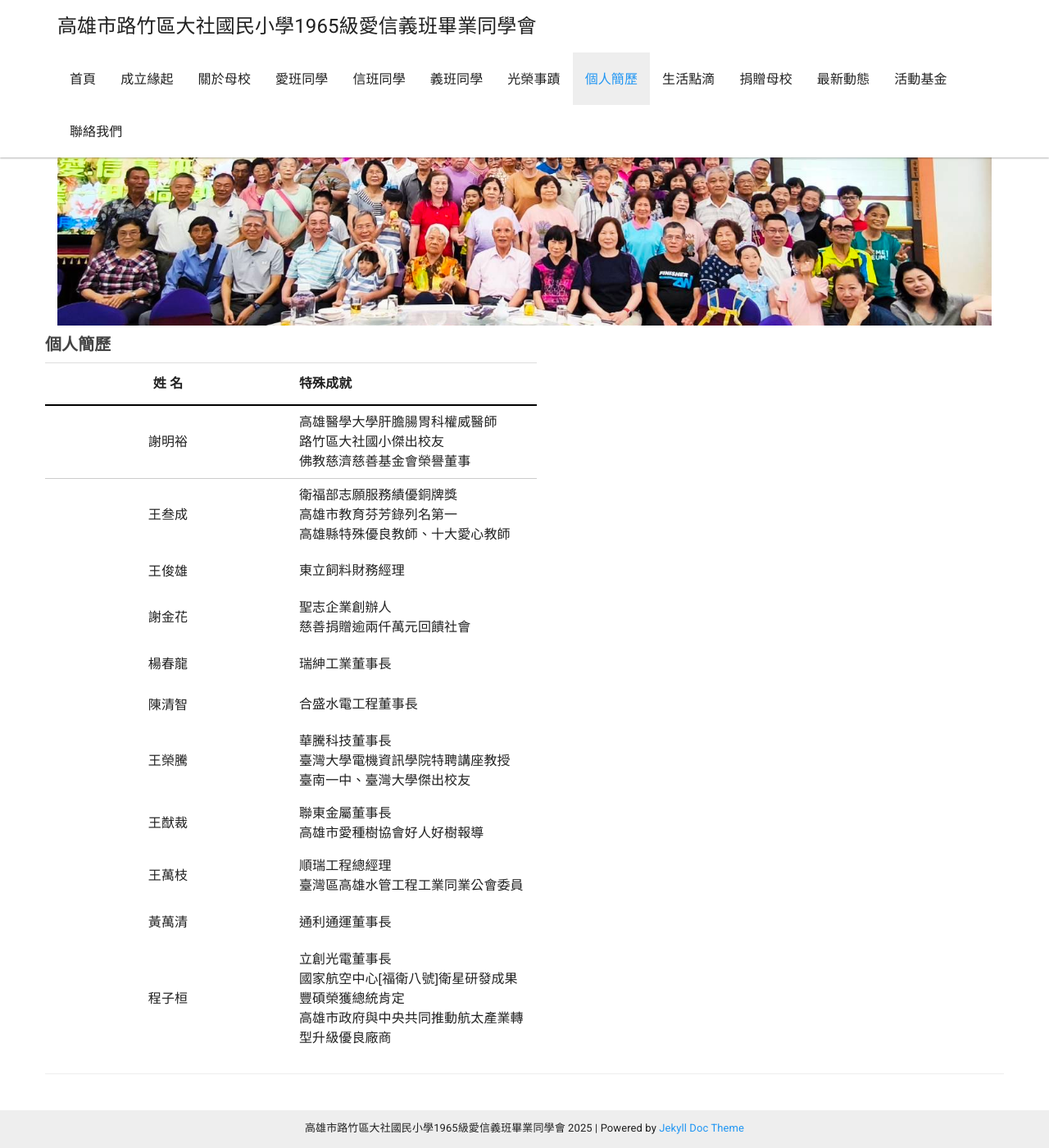
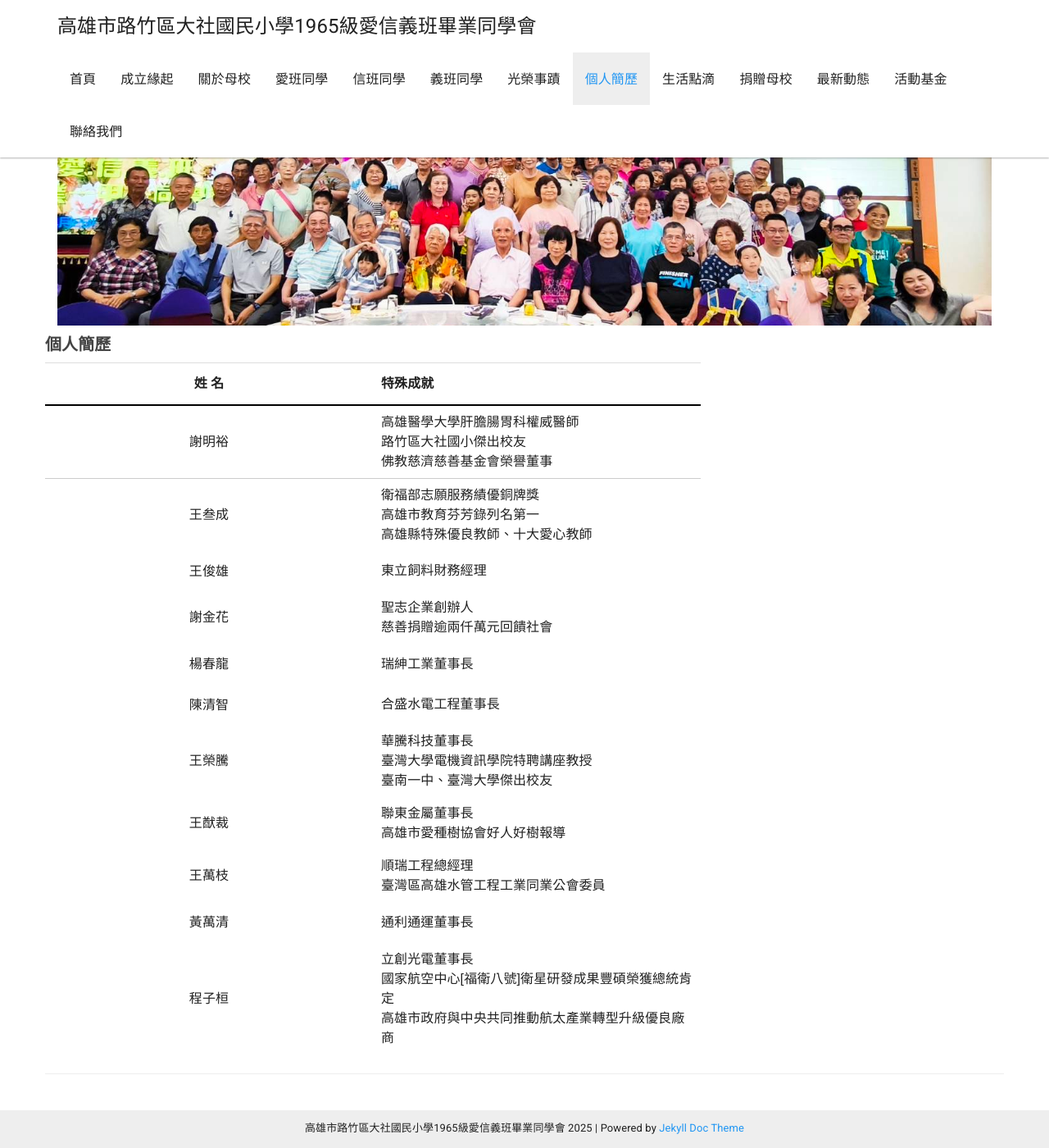
Before and after one commit to dashe1965/dashe1965.github.io, a Jekyll site: the page built from _docs/Resume/Resume.md, in a window 1280 px wide and 1400 px high. Shown: the whole window at 82% size. Built offline with Jekyll 4.4.1, drawn with Linux system fonts in a browser that asks for light colours; nearby versions of some CDN libraries.

Commit message:
Update Resume.md

```diff
--- a/_docs/Resume/Resume.md
+++ b/_docs/Resume/Resume.md
@@ -3,7 +3,7 @@ title: 個人簡歷
 permalink: /Resume/
 sectionid: Resume
 ---
-<table style="width: 100%; max-width: 600px; font-family: '微軟正黑體', Arial, sans-serif; border-collapse: collapse; border: none;">
+<table style="width: 100%; max-width: 800px; font-family: '微軟正黑體', Arial, sans-serif; border-collapse: collapse; border: none;">
   <tbody>
     <tr>
       <th style="text-align: center; padding: 10px; border-bottom: 2px solid #000;">姓    名</th>
```
